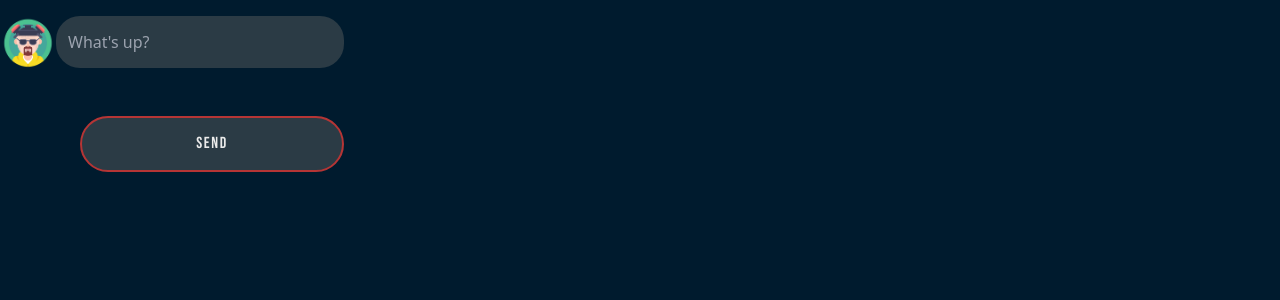
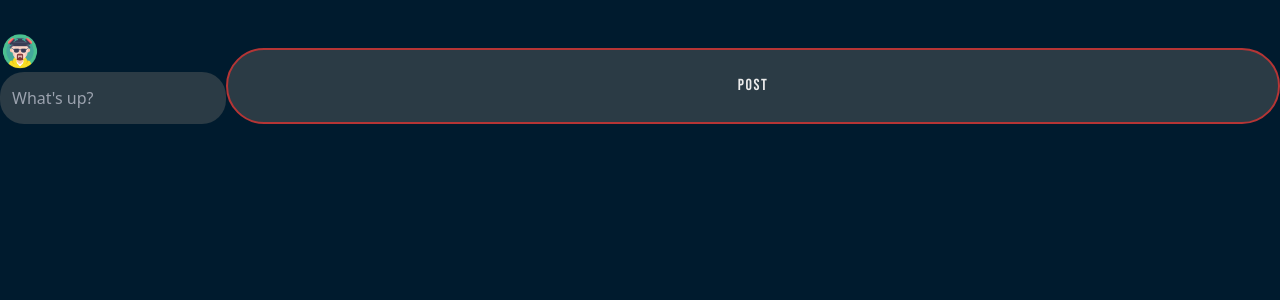
Before and after one commit to edgarleon93/Season, a React (Vite) app in the folder front/: page /TweetBox in a window 1280 px wide. Shown: the top 300 px of the page. Built offline with nearby package versions, Linux system fonts and the light colour scheme.

Commit message:
home page try tweetbox

```diff
--- a/front/src/components/TweetBox.tsx
+++ b/front/src/components/TweetBox.tsx
@@ -5,28 +5,21 @@ import Button from './Buttons/Button';
 function TweetBox() {
   return (
     <div className="flex">
-      <img
-        className="mt-4 h-14 w-14 rounded-full object-cover"
-        src="img/avatar1.webp"
-        alt=""
-      />
       <div className="mt-4">
+        <img
+          className="mt-4 h-10 w-10 items-center rounded-full object-cover"
+          src="img/avatar1.webp"
+          alt=""
+        />
         <form>
           <input
-            className="bg-backtext w-72 rounded-3xl px-3 py-3.5 text-white outline-0"
+            className="bg-backtext w-full rounded-3xl px-3 py-3.5 text-white outline-0"
             type="textarea"
             placeholder="What's up?"
           />
-          <div>
-            {/* <div>
-              <Image className="text-red" />
-            </div> */}
-            <div className="flex justify-end">
-              <Button variant="tertiary">Send</Button>
-            </div>
-          </div>
         </form>
       </div>
+      <Button variant="tertiary">Post</Button>
     </div>
   );
 }
--- a/front/src/page/HomePage.tsx
+++ b/front/src/page/HomePage.tsx
@@ -1,12 +1,25 @@
 import axios from 'axios';
 import { Navbar } from '~/components/Navbar';
 import Publication from '~/components/Publication';
+import TweetBox from '~/components/TweetBox';
 
 function HomePage() {
   return (
     <>
       <Navbar />
-      <div className=" mt-4 border-t-2 border-b-2 border-white pt-2 pb-2"> hello</div>
+      <div className=" mt-2 flex place-content-around border-t border-b border-white pt-1 pb-1">
+        <button className=" rounded-full px-4 text-2xl text-white">
+          {' '}
+          <h2>FEED</h2>{' '}
+        </button>
+        <button className="text-gray rounded-full px-4 text-2xl">
+          {' '}
+          <h2>TREND</h2>{' '}
+        </button>
+      </div>
+      <div>
+        <TweetBox />
+      </div>
       <Publication />
     </>
   );
```
